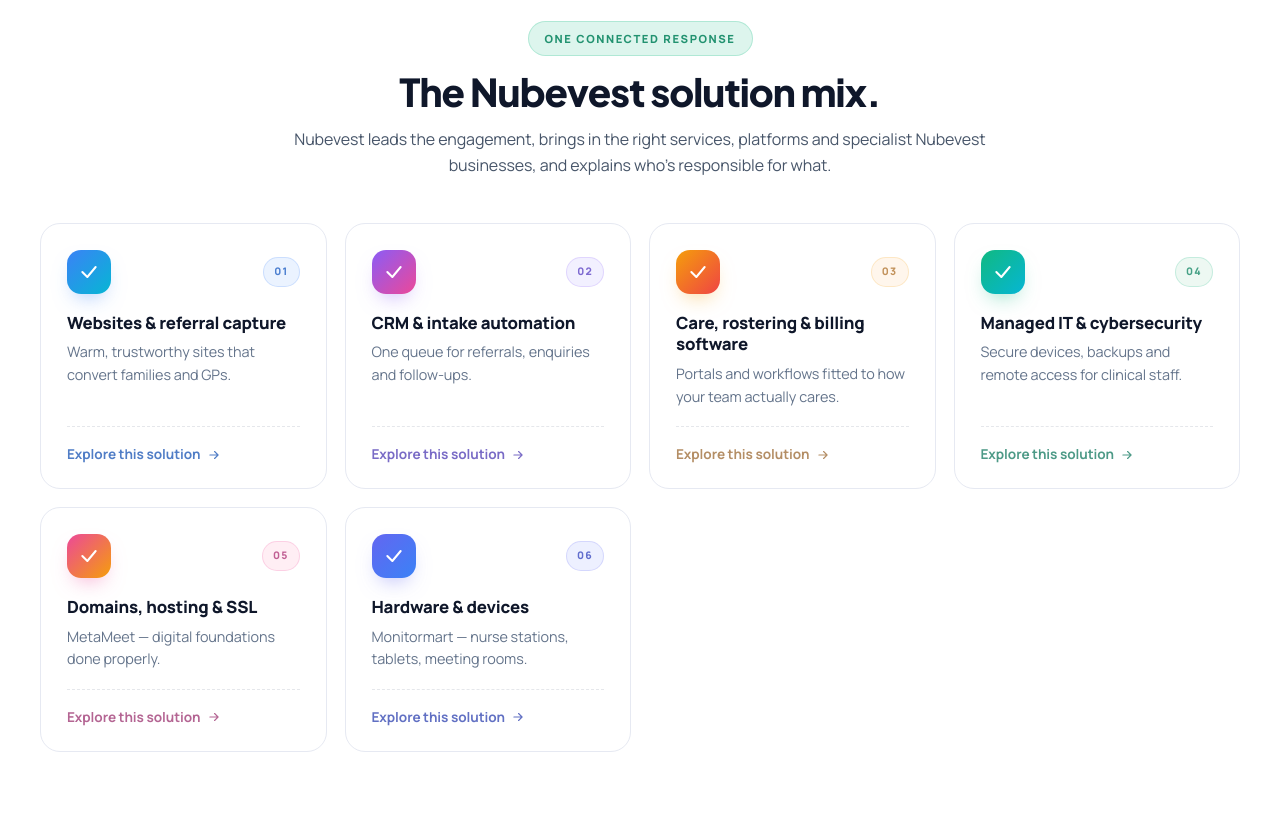
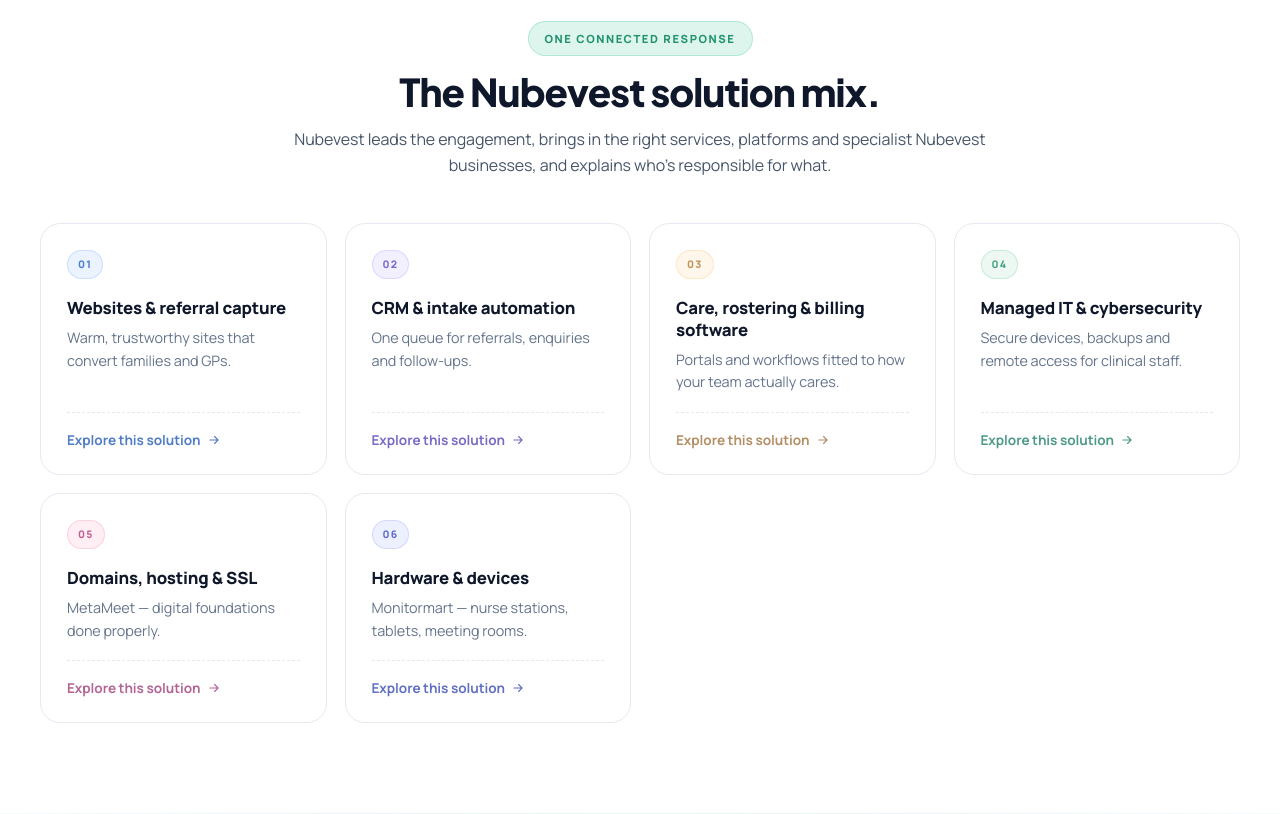
Before and after one commit to Nubevest-Developer/nubevest, a PHP site: page /nubevestAI/industries/aged-care-healthcare in a window 1280 px wide. Shown: the part 1430-2244 px from the top of the page. Run offline with PHP 8.4, Linux system fonts and the light colour scheme.

Commit message:
Hide the checkmark tile on solution-mix cards
Collapse .ip-mix__check with display:none so the 01/02/03/04 cards no longer show the gradient check icon — the number tag now reads cleanly on its own.

Co-Authored-By: Claude Opus 4.7 <noreply@anthropic.com>

```diff
--- a/includes/industry-page.php
+++ b/includes/industry-page.php
@@ -260,15 +260,7 @@ include __DIR__ . '/header.php';
   display: flex; align-items: center; justify-content: space-between;
   margin-bottom: 18px;
 }
-.ip-mix__check {
-  width: 44px; height: 44px; border-radius: 14px;
-  background: linear-gradient(135deg, var(--mc1), var(--mc2));
-  color: #fff;
-  display: grid; place-items: center;
-  box-shadow: 0 10px 22px -10px color-mix(in oklab, var(--mc1) 60%, transparent);
-  transition: transform .35s cubic-bezier(.2,.7,.2,1);
-}
-.ip-mix__check svg { width: 20px; height: 20px; }
+.ip-mix__check { display: none !important; }
 .ip-mix__tag {
   font-size: .65rem; font-weight: 800; letter-spacing: .12em; text-transform: uppercase;
   color: color-mix(in oklab, var(--mc1) 65%, #64748b);
```
